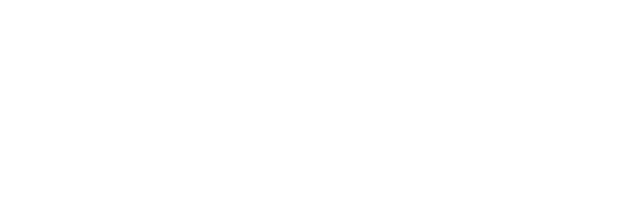
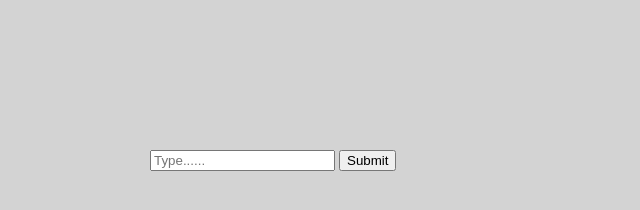
Before and after one commit to mjnaveen96/todolist, a plain HTML site: page index.html in a window 1280 px wide. Shown: the whole page, without its empty margins (0-640 px from the left). Drawn offline with Linux system fonts and the light colour scheme.

Commit message:
big update

```diff
--- /dev/null
+++ b/css/style.css
@@ -0,0 +1,6 @@
+body {
+  margin: 100px;
+  background-color: lightgray;
+  padding: 50px;
+  border-radius: 15px;
+}
--- a/index.html
+++ b/index.html
@@ -3,8 +3,36 @@
   <head>
     <meta charset="utf-8">
     <title>To do List</title>
+    <link rel="stylesheet" href="css/style.css">
   </head>
   <body>
+    <script type="text/javascript">
+      function createElementFun() {
+        var para = document.createElement("p");
+        var inputtext = document.getElementById('text').value;
+        document.getElementById('text').value = "";
+        var node = document.createTextNode(inputtext);
+        para.appendChild(node);
+        var element = document.getElementById("new_element");
+        element.appendChild(para);
+        var arr = [];
+        arr.push(inputtext);
+        //alert(arr);
+        var myJson = JSON.stringify(arr);
+        alert(myJson);
+        var arr1 = JSON.parse(myJson);
+        console.log(arr1);
+        // alert(arr1[0]);
 
+        localStorage.setItem("server", myJson);
+        var output = localStorage.getItem("server");
+
+      }
+    </script>
+    <input type="text" id="text" name="addtodo" placeholder="Type......" value="">
+    <input type="button" onclick="createElementFun()" name="submit" value="Submit">
+     <p id="new_element">
+
+    </p>
   </body>
 </html>
```
Also changed, not shown: media/1.jpg (added).
